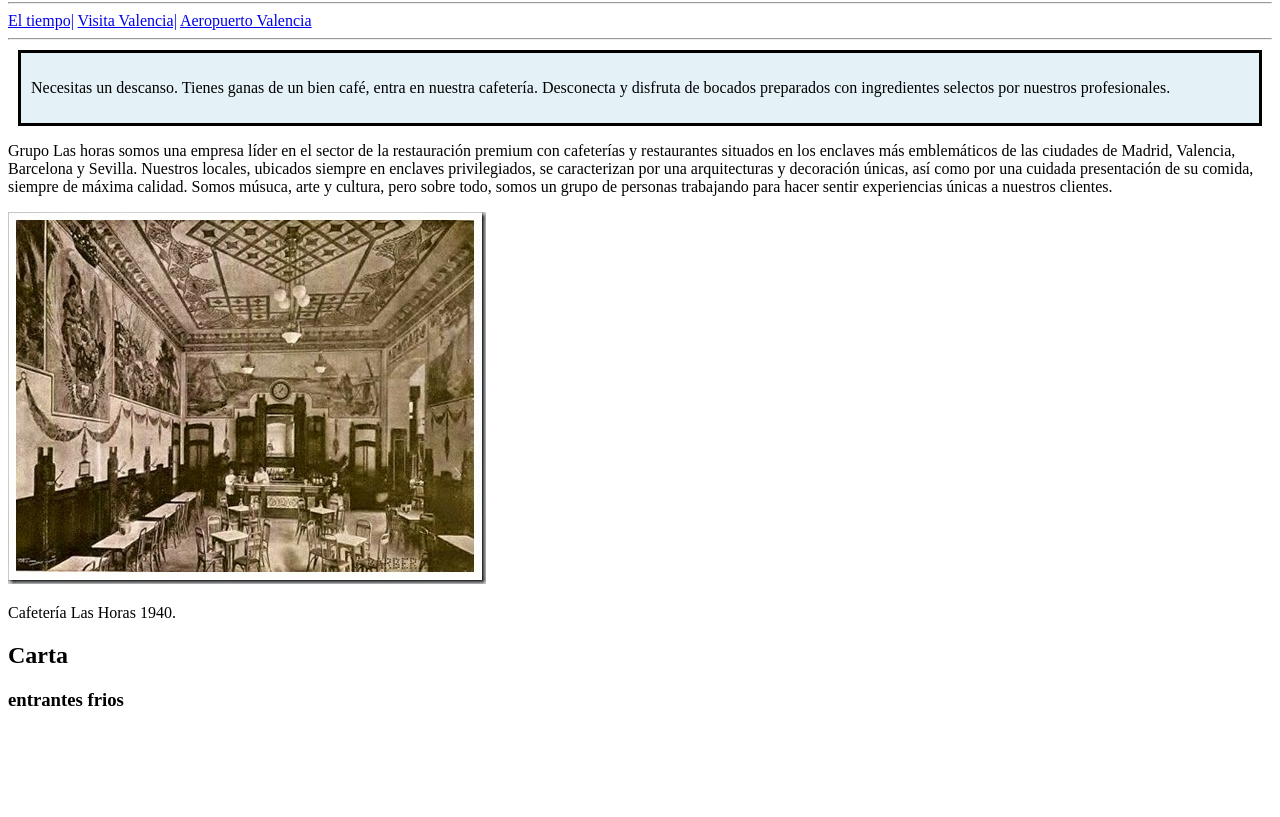
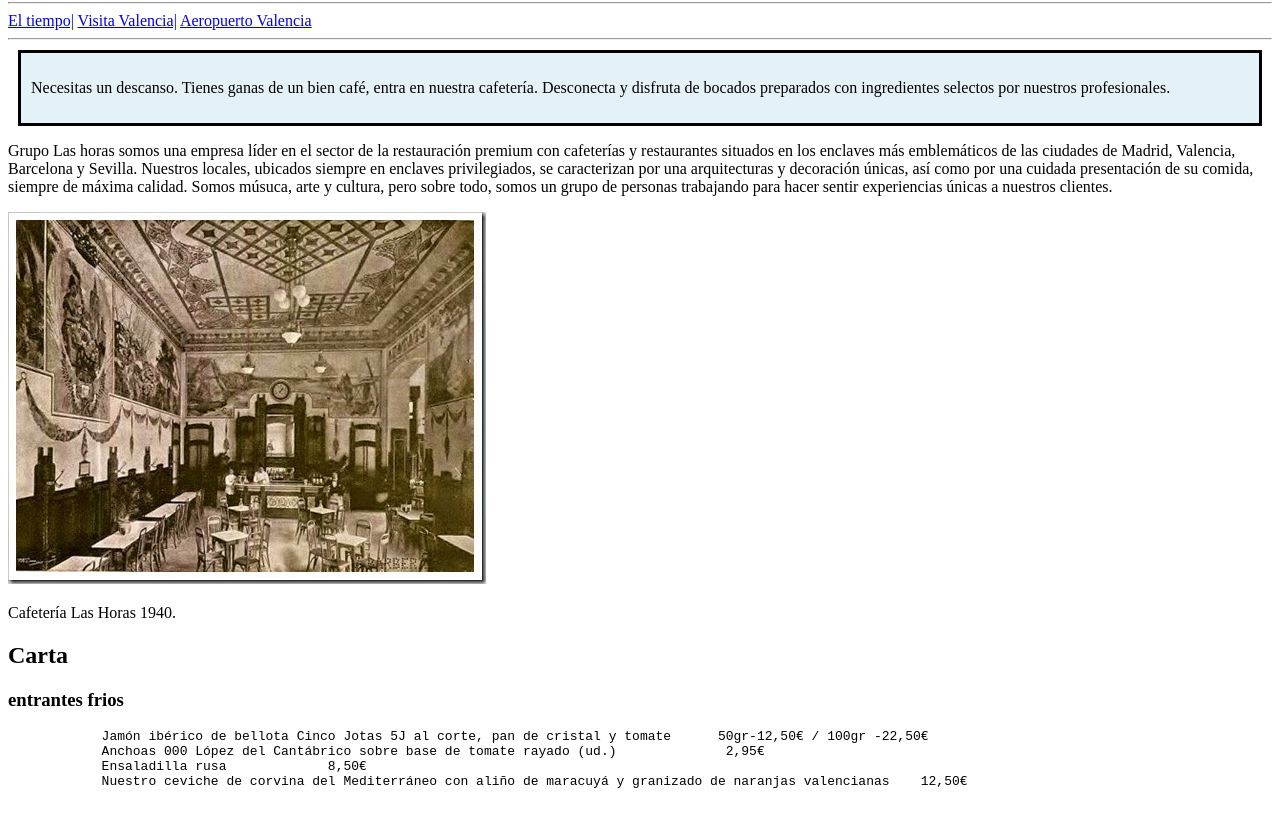
Before and after one commit to jenogver06/prac-1.9, a plain HTML site: page index.html in a window 1280 px wide. Shown: the part 78-895 px from the top of the page. Before the commit the page ends 807 px from the top, so only its background shows below. Drawn offline with Linux system fonts and the light colour scheme.

Commit message:
modificación 4

```diff
--- a/index.html
+++ b/index.html
@@ -43,8 +43,16 @@
                 <h2>Carta</h2>
                 <h3>entrantes frios</h3>
             </article>
+            <!--Articulo 4-->
+            <aritculo>
+            <pre>
+            Jamón ibérico de bellota Cinco Jotas 5J al corte, pan de cristal y tomate      50gr-12,50€ / 100gr -22,50€
+            Anchoas 000 López del Cantábrico sobre base de tomate rayado (ud.)              2,95€
+            Ensaladilla rusa             8,50€
+            Nuestro ceviche de corvina del Mediterráneo con aliño de maracuyá y granizado de naranjas valencianas    12,50€
+            </pre>
+            </aritculo>
         </section>
-
-    </main>
+      </main>
 </body>
 </html>
```
